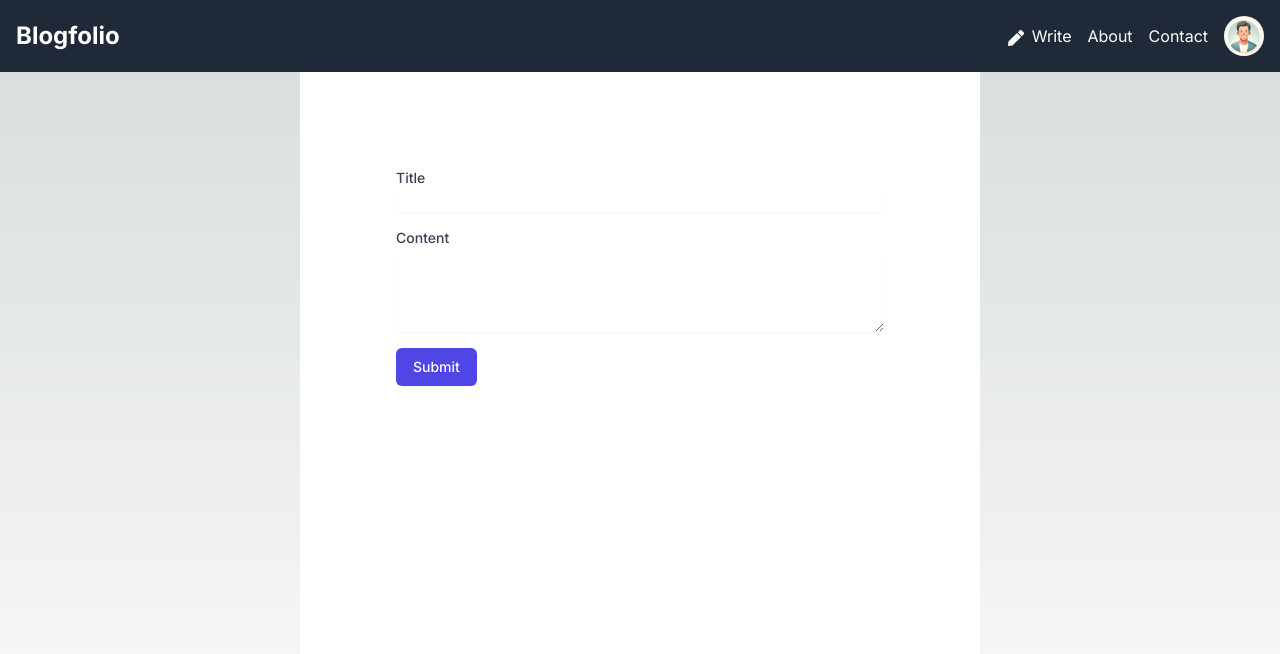
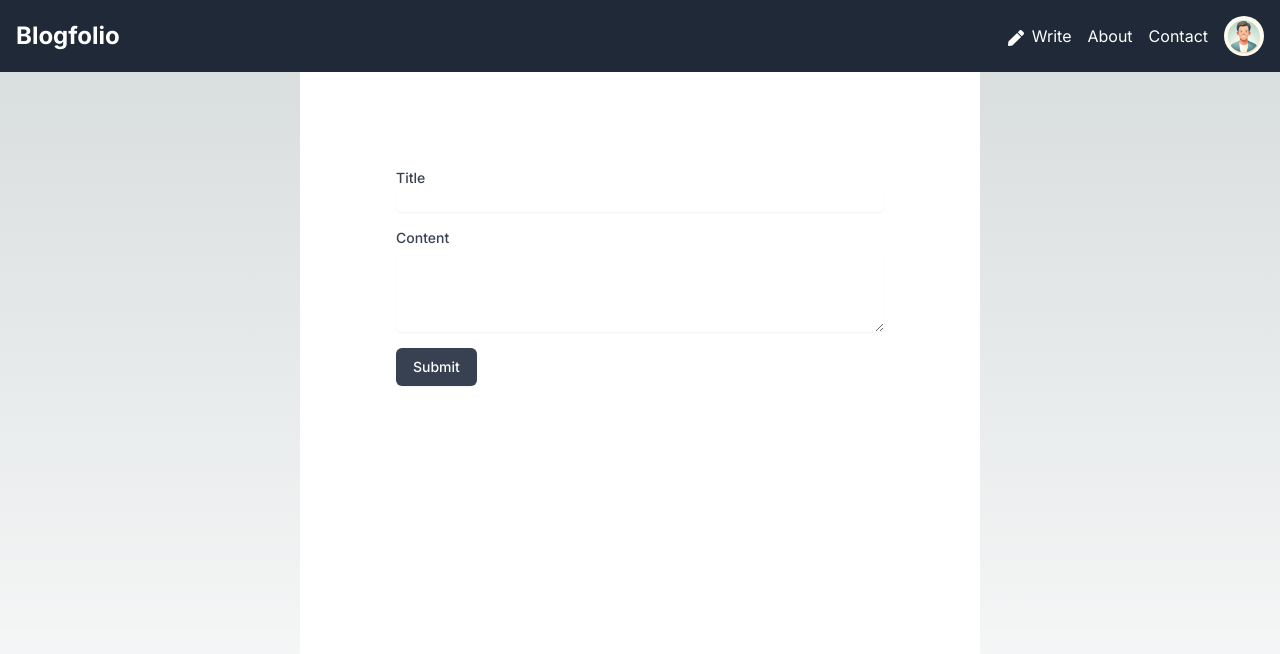
Before and after one commit to jp3pe/blogfolio, a Next.js app: page /posts/post in a window 1280 px wide. Shown: the top 654 px of the page. Built offline with nearby package versions, Linux system fonts and the light colour scheme.

Commit message:
chore: Update submit button styling in buttons.tsx

```diff
--- a/app/ui/buttons.tsx
+++ b/app/ui/buttons.tsx
@@ -33,7 +33,7 @@
   return (
     <button
       type={type}
-      className="inline-flex justify-center rounded-md border border-transparent bg-indigo-600 py-2 px-4 text-sm font-medium text-white shadow-sm hover:bg-indigo-700 focus:outline-none focus:ring-2 focus:ring-indigo-500 focus:ring-offset-2"
+      className="inline-flex justify-center rounded-md border border-transparent bg-gray-700 py-2 px-4 text-sm font-medium text-white shadow-sm hover:bg-gray-600 focus:outline-none focus:ring-2 focus:ring-gray-500 focus:ring-offset-2"
     >
       {text}
     </button>
```
